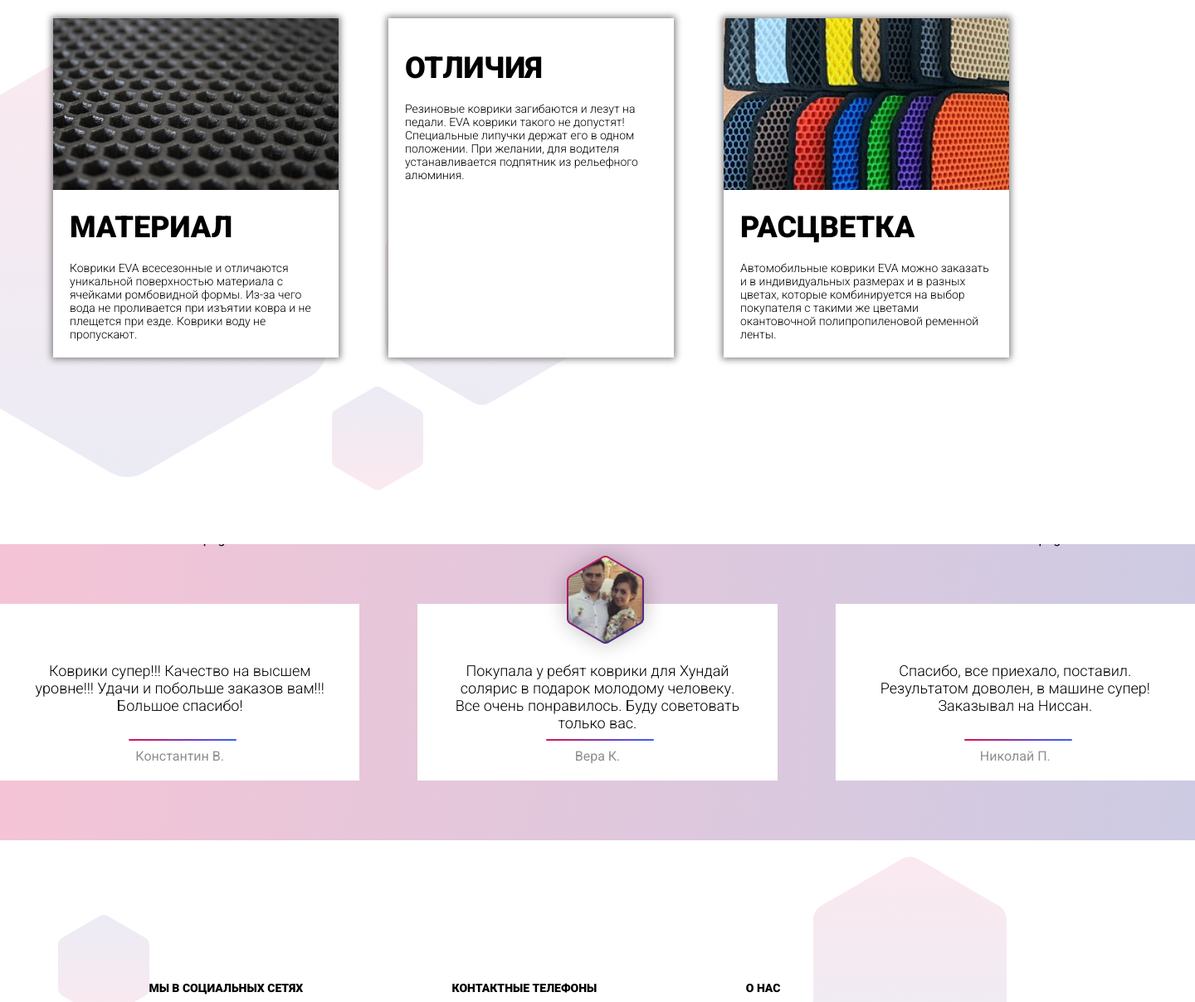
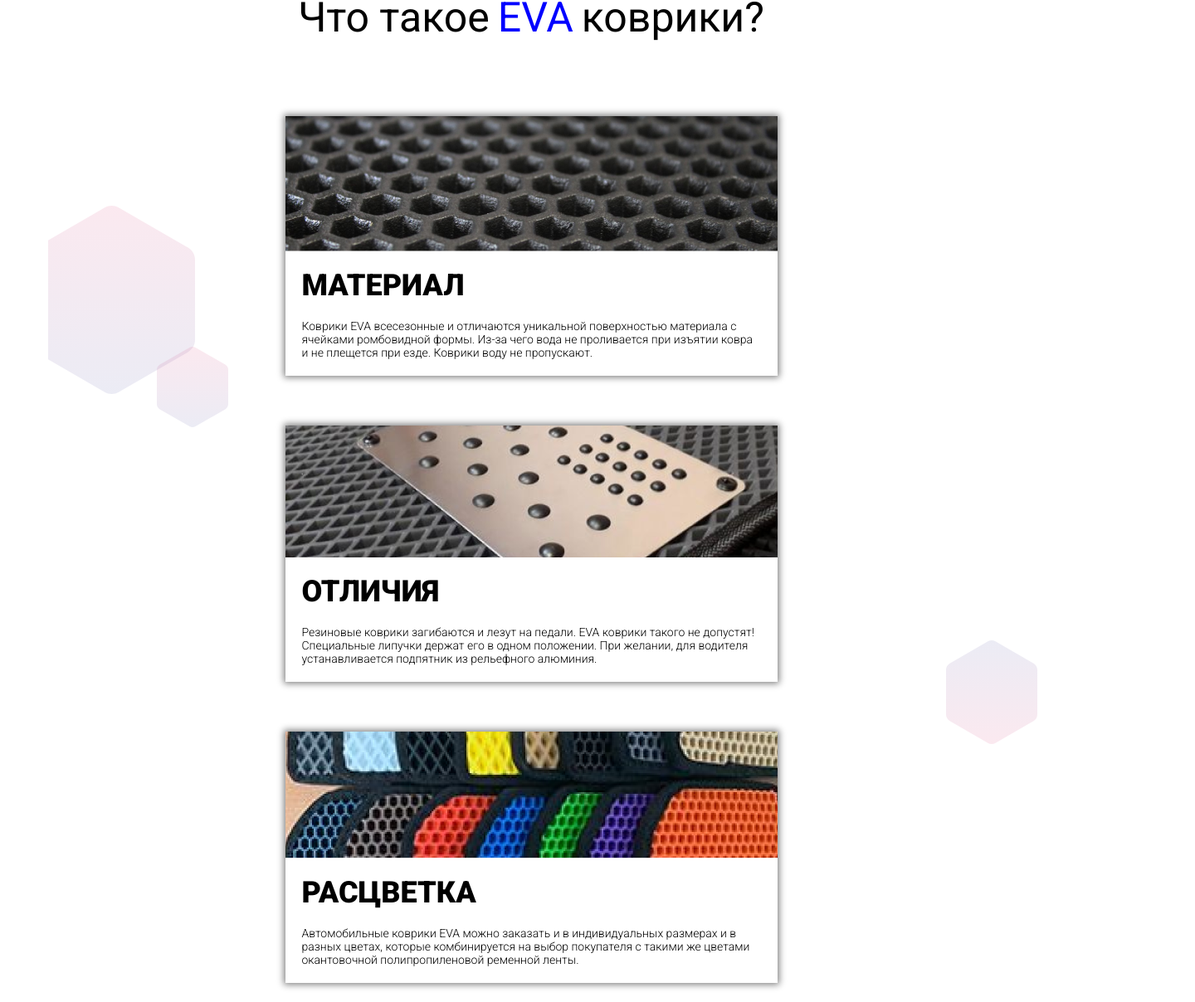
Before and after one commit to BlackMightyRavenDark/evarugs, a plain HTML site: page index.html in a window 1280 px wide. Shown: the part 975-2183 px from the top of the page at 83% size, 1440 px wide, since content can reach past the window. Drawn offline with Linux system fonts and the light colour scheme.

Commit message:
Адаптировано под 768px

```diff
--- a/css/about.css
+++ b/css/about.css
@@ -1,6 +1,11 @@
 .block-about {
     position: relative;
     margin-bottom: 225px;
+}
+
+.block-about__carpet-list-wrapper {
+    display: flex;
+    justify-content: center;
 }
 
 .block-about > h2 {
@@ -27,6 +32,25 @@
     width: 344px;
     box-shadow: 0 0 8px 2px gray;
     background-color: white;
+    overflow: hidden;
+}
+
+.about__img1 {
+    width: 344px;
+    height: 207px;
+    background-image: url("../images/carpets1.png");
+}
+
+.about__img2 {
+    width: 344px;
+    height: 207px;
+    background-image: url("../images/carpets2.png");
+}
+
+.about__img3 {
+    width: 344px;
+    height: 207px;
+    background-image: url("../images/carpets3.png");
 }
 
 .carpet-card__text-wrapper {
@@ -66,3 +90,49 @@
     top: 592px;
     z-index: -1;
 }
+
+@media screen and (max-device-width: 1400px) {
+    .block-about__carpet-list {
+        flex-direction: column;
+    }
+
+    .carpet-list__carpet-card {
+        width: 593px;
+    }
+
+    .about__img1 {
+        width: 594px;
+        height: 163px;
+        background-image: url("../images/carpets4.png");
+    }
+
+    .about__img2 {
+        width: 594px;
+        height: 159px;
+        background-image: url("../images/carpets5.png");
+    }
+
+    .about__img3 {
+        width: 594px;
+        height: 153px;
+        background-image: url("../images/carpets6.png");
+    }
+
+    .about-bkg1 {
+        width: 177px;
+        left: 58px;
+        top: 256px;
+    }
+
+    .about-bkg2 {
+        width: 86px;
+        left: 189px;
+        top: 426px;
+    }
+
+    .about-bkg3 {
+        left: unset;
+        right: 30px;
+        top: 780px;
+    }
+}
--- a/css/bkgImages.css
+++ b/css/bkgImages.css
@@ -52,3 +52,48 @@
     left: calc(100vw - 270px - 30px);
     top: -150px;
 }
+
+@media screen and (max-device-width: 1400px) {
+    .img1 {
+        left: 94px;
+        top: 700px;
+    }
+
+    .img2 {
+        left: 96px;
+        top: 666px;
+    }
+
+    .img4 {
+        left: 234px;
+        top: 176px;
+    }
+
+    .img5 {
+        left: 254px;
+        top: 187px;
+    }
+
+    .img6 {
+        left: 392px;
+        top: 200px;
+    }
+
+    .img7 {
+        left: 216px;
+        top: 262px;
+    }
+
+    .img8 {
+        width: 86px;
+        left: 118px;
+        top: -34px;
+    }
+
+    .img9 {
+        width: 40px;
+        left: unset;
+        right: 36px;
+        top: -30px;
+    }
+}
--- a/css/feedback.css
+++ b/css/feedback.css
@@ -42,3 +42,25 @@
     text-align: center;
     color: rgba(142, 142, 142, 1);
 }
+
+@media screen and (max-device-width: 1400px) {
+    .feedback-wrapper {
+        width: unset;
+        height: unset;
+    }
+
+    .feedback-list {
+        flex-direction: column;
+        gap: 110px;
+        height: unset;
+        padding: 100px 0 72px 0;
+    }
+
+    .feedback-list__feedback-item > img:nth-child(1) {
+        left: 170px;
+    }
+
+    .feedback-list__feedback-item > img:nth-child(3) {
+        margin-left: 180px;
+    }
+}
--- a/css/footer.css
+++ b/css/footer.css
@@ -28,3 +28,10 @@ footer {
 .footer__info-block > p:nth-child(1) {
     font-weight: 700;
 }
+
+@media screen and (max-device-width: 1400px) {
+    .footer__info-wrapper {
+        justify-content: space-between;
+        margin: 0 100px 0 50px;
+    }
+}
--- a/css/header.css
+++ b/css/header.css
@@ -14,3 +14,15 @@ header {
     font-weight: 500;
     font-size: 14px;
 }
+
+@media screen and (max-device-width: 1400px) {
+    header {
+        justify-content: flex-end;
+        gap: 200px;
+        padding-right: 40px;
+    }
+
+    .header__flex:nth-child(1) {
+        display: none;
+    }
+}
--- a/css/main.css
+++ b/css/main.css
@@ -48,6 +48,10 @@ h1 {
     font-weight: 300;
 }
 
+.main-block__main-text > p:nth-child(3) {
+    display: none;
+}
+
 button {
     padding: 10px 30px;
     margin-bottom: 250px;
@@ -62,3 +66,35 @@ button {
 button:hover {
     cursor: pointer;
 }
+
+@media screen and (max-device-width: 1400px) {
+    .main-block__megawrapper {
+        margin: 0;
+    }
+
+    .megawrapper__logo-wrapper {
+        margin: 140px 0 0 66px;
+    }
+
+    .main-block__menu-nav {
+        display: none;
+    }
+
+    .main-block__main-text {
+        margin-left: 66px;
+    }
+
+    h1 {
+        width: 400px;
+        font-size: 40px;
+        font-weight: 900;
+    }
+
+    .main-block__main-text > p:nth-child(2) {
+        display: none;
+    }
+
+    .main-block__main-text > p:nth-child(3) {
+        display: block;
+    }
+}
--- a/index.html
+++ b/index.html
@@ -92,6 +92,10 @@
                         в вашем городе
                     </p>
 
+                    <p>
+                        ваш город
+                    </p>
+
                     <button type="submit">
                         ЗАКАЗАТЬ
                     </button>
@@ -119,9 +123,10 @@
                     </span>
                 </h2>
 
+                <div class="block-about__carpet-list-wrapper">
                     <div class="block-about__carpet-list">
                         <div class="carpet-list__carpet-card">
-                        <img src="./images/carpets1.png" alt="">
+                            <div class="about__img1"></div>
 
                             <div class="carpet-card__text-wrapper">
                                 <p>
@@ -135,7 +140,7 @@
                         </div>
 
                         <div class="carpet-list__carpet-card">
-                        <img src="./images/carpets2.png" alt="">
+                            <div class="about__img2"></div>
 
                             <div class="carpet-card__text-wrapper">
                                 <p>
@@ -149,7 +154,7 @@
                         </div>
 
                         <div class="carpet-list__carpet-card">
-                        <img src="./images/carpets3.png" alt="">
+                            <div class="about__img3"></div>
 
                             <div class="carpet-card__text-wrapper">
                                 <p>
@@ -166,6 +171,7 @@
                     <img src="./images/about1.svg" alt="" class="about-bkg1">
                     <img src="./images/about2.svg" alt="" class="about-bkg2">
                     <img src="./images/about3.svg" alt="" class="about-bkg3">
+                </div>
             </section>
 
             <section>
```
Also changed, not shown: images/carpets4.png (added), images/carpets5.png (added), images/carpets6.png (added). Lines whose indentation alone changed are shown as unchanged.
